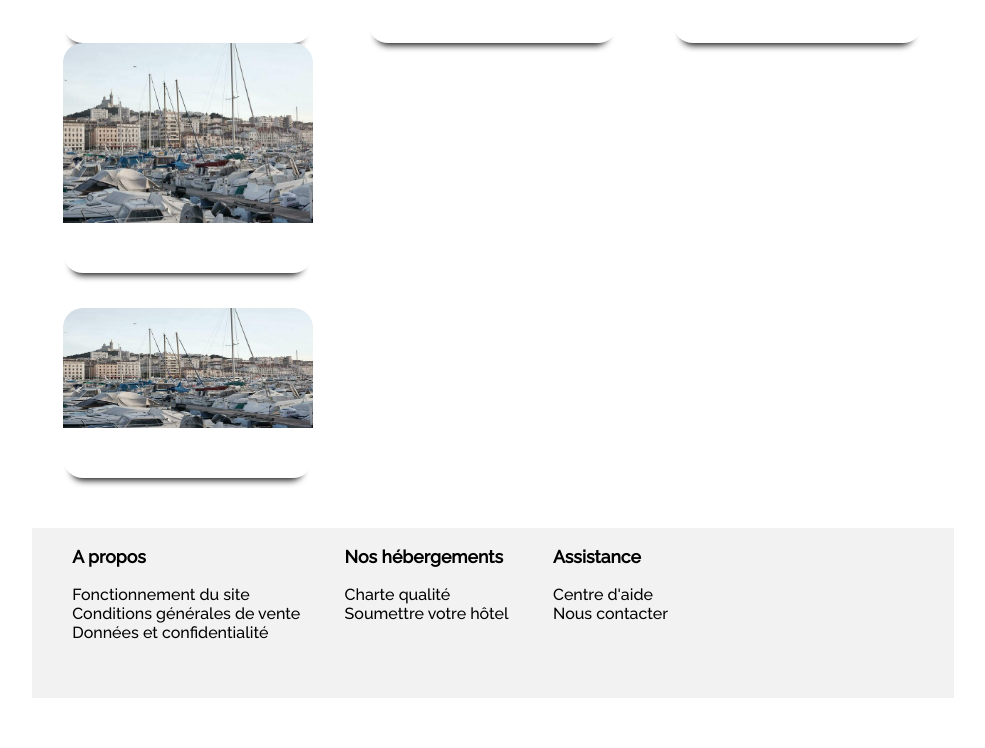
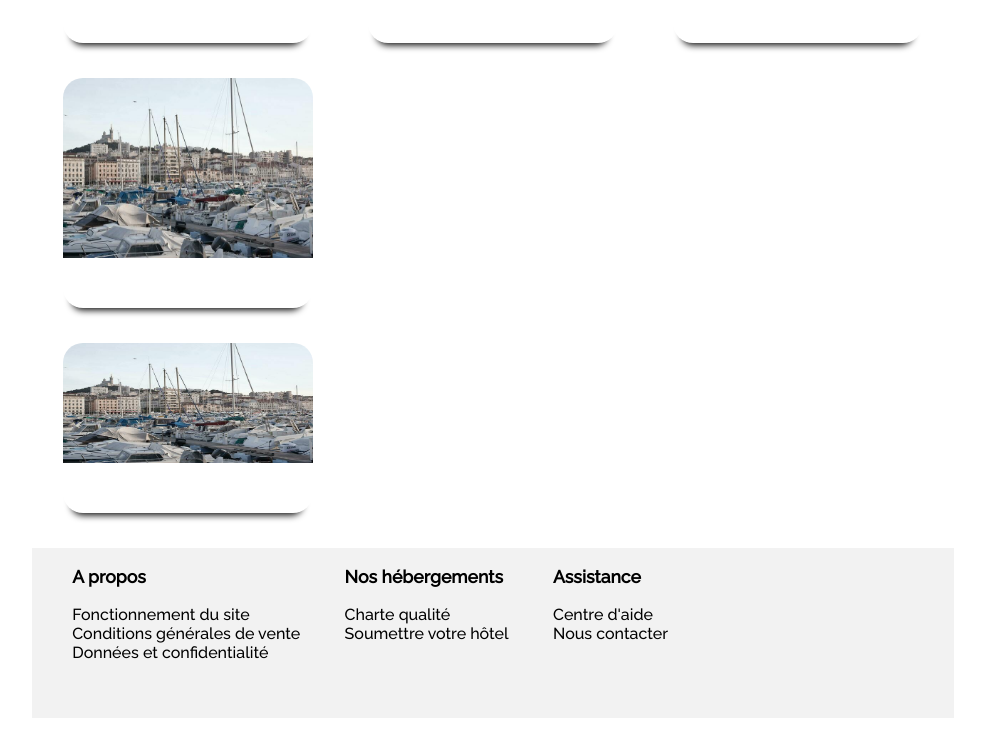
Before and after one commit to wilfried60/WilfriedTrousselle_2_08102020, a plain HTML site: page index.html in a window 1280 px wide. Shown: the part 1460-2208 px from the top of the page, without its empty margins (147-1132 px from the left). Drawn offline with Linux system fonts and the light colour scheme.

Commit message:
suite du développement

```diff
--- a/css/styles.css
+++ b/css/styles.css
@@ -343,6 +343,7 @@ aside img:hover{
     min-height: 435px;
     overflow: hidden;
     justify-content: space-between;
+    margin-bottom: 35px;
   }
 
   .conteneur-2-block {
@@ -350,6 +351,7 @@ aside img:hover{
     flex-direction: column;
     justify-content: space-between;
     min-height: 435px;
+    margin-bottom: 35px;
 
   }
 
@@ -363,7 +365,6 @@ aside img:hover{
     width: 250px;
     height: 230px;
     overflow: hidden;
-
 
   }
 
@@ -392,6 +393,7 @@ aside img:hover{
     width: 250px;
     height: 180px;
 
+
 }
 
 .img-3{
@@ -402,7 +404,6 @@ aside img:hover{
 
 footer{
     margin: auto;
-    margin-top: 50px;
     margin-bottom: 30px;
     background: #f2f2f2;
     width: 90%;
```
